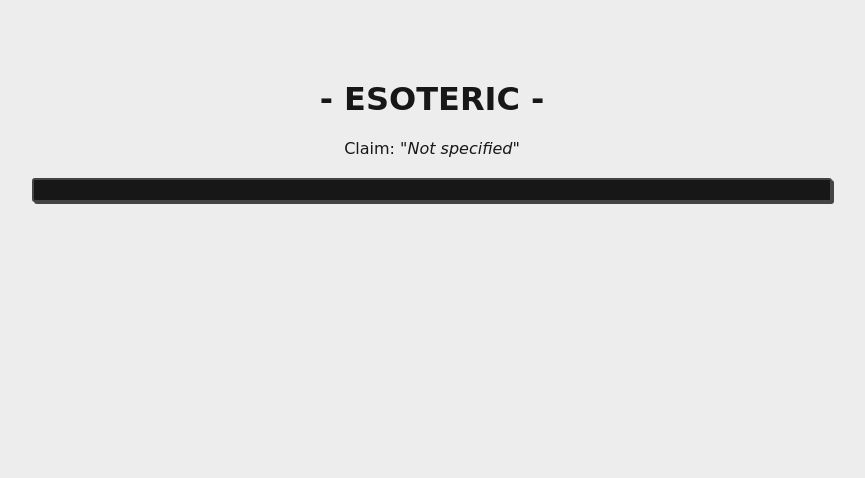
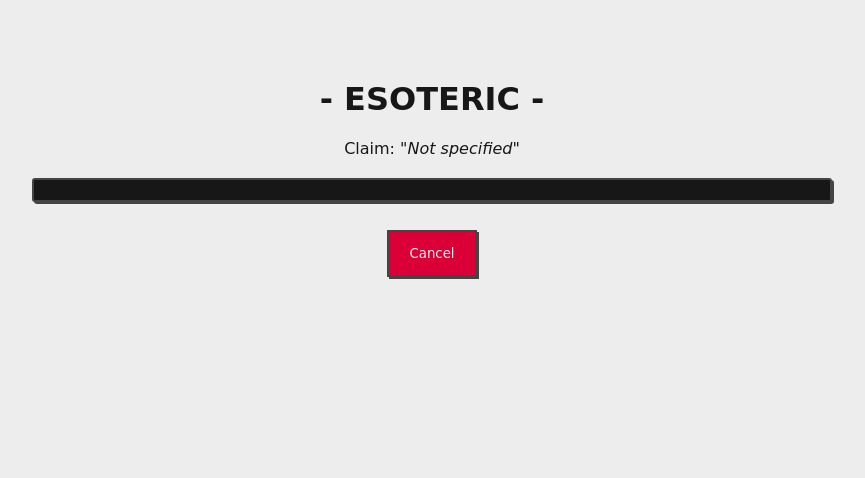
Before and after one commit to theobaur13/ESOTERIC-website, a Flask app: page /demo in a window 1280 px wide. Shown: the top 478 px of the page, without its empty margins (208-1073 px from the left). Run offline with Flask 3, Linux system fonts and the light colour scheme; parts of the project's set-up code (start-up, migrations or seed data) failed here and were passed over; some web fonts are replaced.

Commit message:
added cancel button

```diff
--- a/app/ESOTERIC/evidence_retrieval.py
+++ b/app/ESOTERIC/evidence_retrieval.py
@@ -21,7 +21,12 @@ def log_progress(task_id, log, step):
         return "#" + ''.join([random.choice('0123456789ABCDEF') for i in range(6)])
     if task_id:
         if task_id not in progress_store:
-            progress_store[task_id] = {"status": "in progress", "log": [], "questions": []}
+            progress_store[task_id] = {
+                "status": "in progress",
+                "log": [],
+                "questions": [],
+                "should_continue": True
+            }
 
         progress_store[task_id]["status"] = "in progress"
         progress_store[task_id]["log"].append(log)
--- a/app/static/css/style.css
+++ b/app/static/css/style.css
@@ -63,7 +63,9 @@ input[type="text"]{
     box-shadow: 2px 2px 0 #444444;
 }
 
-input[type="submit"]{
+input[type="submit"],
+button[type="submit"]
+{
     font-family: 'Moulpali', cursive;
     background-color: #DA0037;
     color: #eeeeee;
@@ -74,7 +76,9 @@ input[type="submit"]{
     box-shadow: 2px 2px 0 #444444;
 }
 
-input[type="submit"]:hover{
+input[type="submit"]:hover,
+button[type="submit"]:hover
+{
     scale: 1.05;
 }
 
--- a/app/templates/demo.html
+++ b/app/templates/demo.html
@@ -6,7 +6,20 @@
 <section id="progress"></section>
 <div id="verdict"></div>
 <div id="evidence"></div>
+<form id="cancelForm" style="display: {% if status == 'completed' %} none {% endif %}">
+    <button type="submit">Cancel</button>
+</form>
 <script>
+    function cancelProcess() {
+        // Redirect user to the "/" route
+        window.location.href = "/";
+    }
+
+    document.getElementById('cancelForm').addEventListener('submit', function(event) {
+        event.preventDefault(); // Prevent default form submission
+        cancelProcess(); // Call the cancelProcess function
+    });
+
     function updateProgress(task_id) {
     fetch(`/progress/${task_id}`)
         .then(response => response.json())
```
